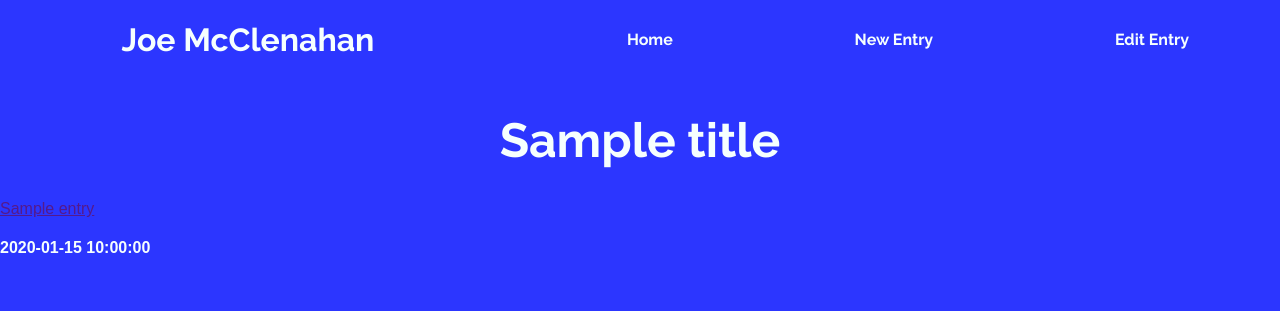
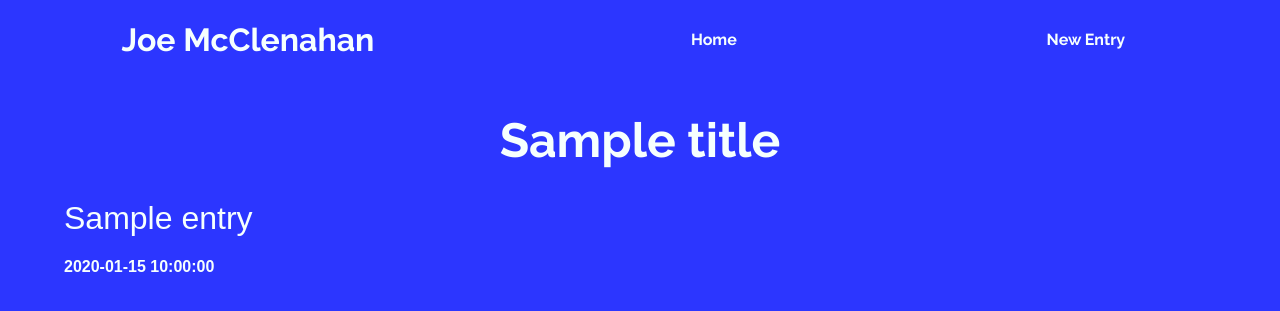
Before and after one commit to jmcclena94/learning-journal-1, a Python web app: template learning_journal/templates/list_template.jinja2 in a window 1280 px wide. Shown: the top 311 px of the page. Run offline with Jinja, Linux system fonts and the light colour scheme; the template is opened without the code that fills it: most values are stand-ins (such as "Sample title", 1, 10 or a date in 2020).

Commit message:
continued styling

```diff
--- a/learning_journal/static/lj.css
+++ b/learning_journal/static/lj.css
@@ -27,7 +27,12 @@ header {
 
 .post-container {
   flex-direction: column;
-  color: #F6FFFE; }
+  color: #F6FFFE;
+  margin-left: 5%; }
+  .post-container a {
+    text-decoration: none;
+    color: #F6FFFE;
+    font-size: 2em; }
 
 .entry-form {
   margin: 0 auto;
--- a/learning_journal/static/lj.scss
+++ b/learning_journal/static/lj.scss
@@ -42,7 +42,14 @@ header {
 
 .post-container {
     flex-direction: column;
-    color: $fontcolor
+    color: $fontcolor;
+    margin-left: 5%;
+
+    a {
+        text-decoration: none;
+        color: $fontcolor;
+        font-size: 2em;
+    }
 }
 
 .entry-form {
--- a/learning_journal/templates/base.jinja2
+++ b/learning_journal/templates/base.jinja2
@@ -3,19 +3,16 @@
 <head>
     <title>{{ title }}</title>
     <meta name="viewport" content="width=device-width, initial-scale=1" />
-    <link href="/styles/normalize.css" type="text/css" rel="stylesheet"  />
-    <link href="/styles/lj.css" type="text/css" rel="stylesheet"  />
+    <link href="/static/normalize.css" type="text/css" rel="stylesheet"  />
+    <link href="/static/lj.css" type="text/css" rel="stylesheet"  />
     <link href="https://fonts.googleapis.com/css?family=Raleway:700" rel="stylesheet" type="text/css">
 </head>
 <body>
     <header>
         <nav class="flexbox main-nav">
             <h1>Joe McClenahan</h1>
-            <ul class="flexbox list-nav">
-                <li><a href="#">Home</a></li>
-                <li><a href="#">New Entry</a></li>
-                <li><a href="#">Edit Entry</a></li>
-            </ul>
+            {% block mainnav %}
+            {% endblock mainnav %}
         </nav>
         <h1>{{ title }}</h1>
     </header>
--- a/learning_journal/templates/list_template.jinja2
+++ b/learning_journal/templates/list_template.jinja2
@@ -1,4 +1,12 @@
 {% extends "base.jinja2" %}
+
+{% block mainnav %}
+<ul class="flexbox list-nav">
+    <li><a href="/">Home</a></li>
+    <li><a href="/entry/add">New Entry</a></li>
+</ul>
+{% endblock mainnav %}
+
 {% block content %}
     {% for entry in entries %}
     <a href="{{ request.route_url("detail", id = entry.id) }}">{{ entry.title }}</a>
```
Also changed, not shown: learning_journal/templates/add_entry_template.jinja2 (+9 -2 lines), learning_journal/templates/detail_template.jinja2 (+8 -0 lines), learning_journal/templates/edit_entry_template.jinja2 (+9 -2 lines), 1 other file.
